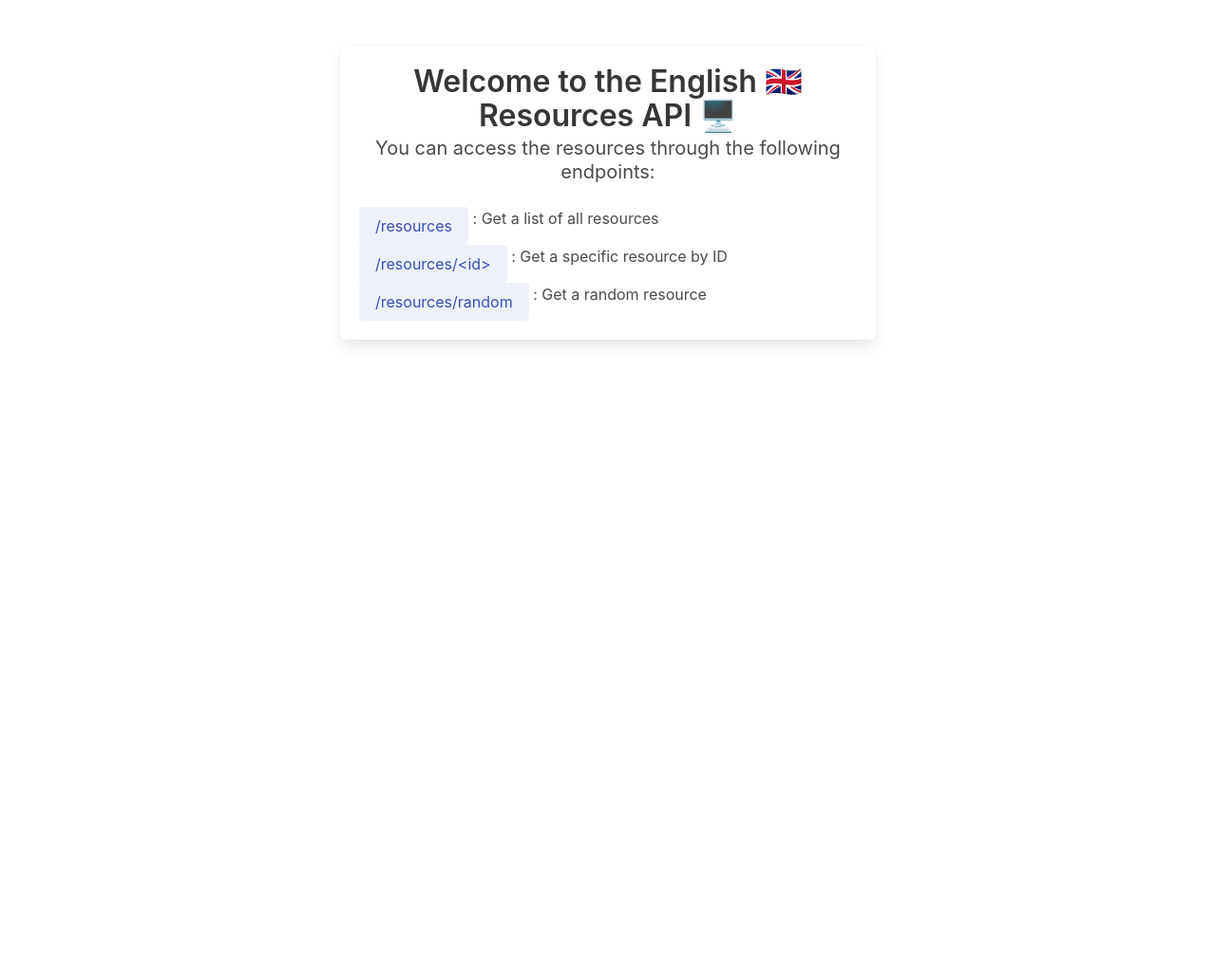
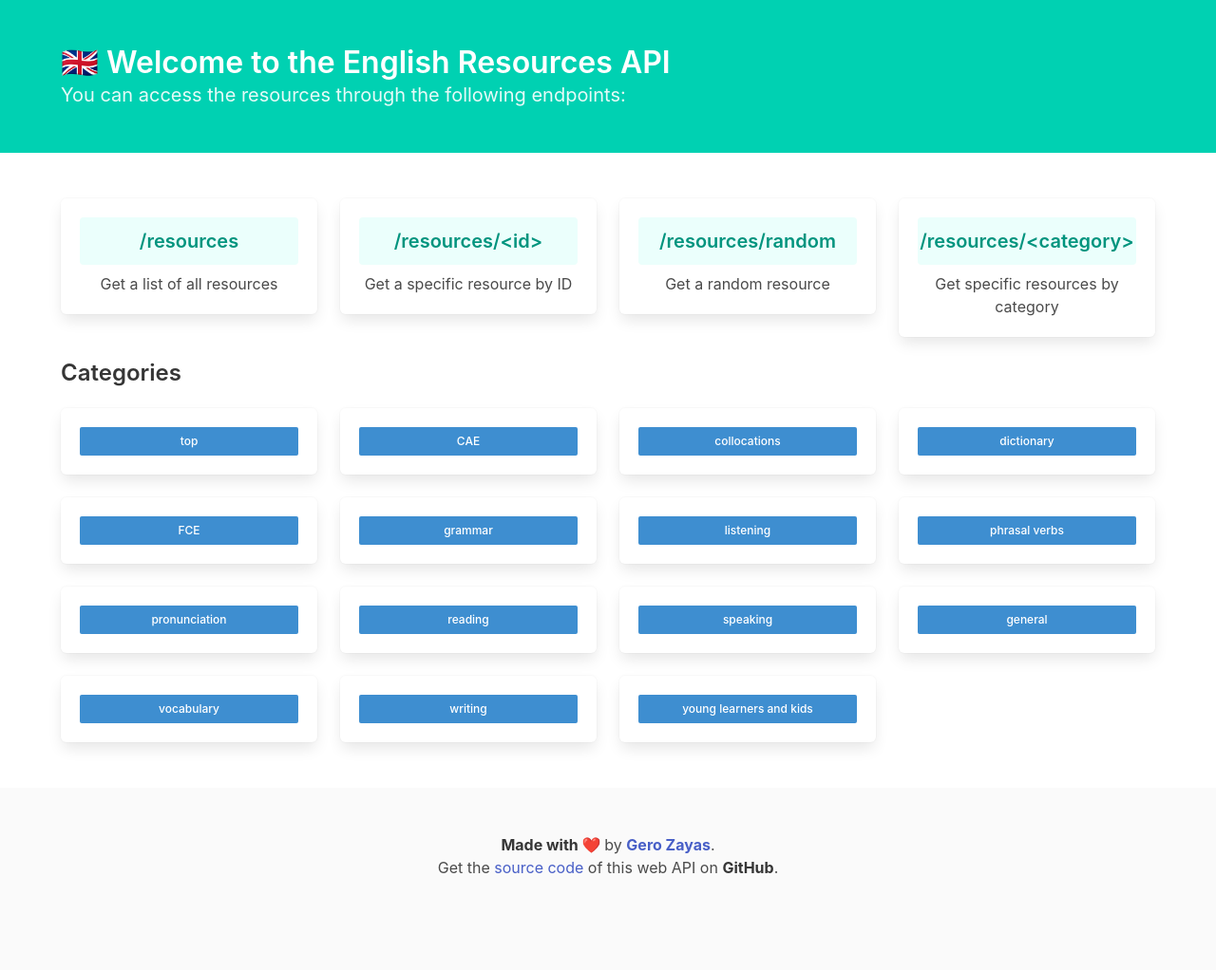
Before and after one commit to GeroZayas/Best-English-Resources-API, a Flask app: page / in a window 1280 px wide. Shown: the whole page at 95% size. Before the commit the page ends 364 px from the top, so only its background shows below. Run offline with Flask 3, Linux system fonts and the light colour scheme.

Commit message:
Add footer and fix endpoints

```diff
--- a/app.py
+++ b/app.py
@@ -45,14 +45,31 @@ class CategoryResource(Resource):
 # Route for the index page
 @app.route("/")
 def index():
-    return render_template("index.html")
+    categories = [
+        "top",
+        "CAE",
+        "collocations",
+        "dictionary",
+        "FCE",
+        "grammar",
+        "listening",
+        "phrasal verbs",
+        "pronunciation",
+        "reading",
+        "speaking",
+        "general",
+        "vocabulary",
+        "writing",
+        "young learners and kids",
+    ]
+    return render_template("index.html", categories=categories)
 
 
 # Add resource routes
 api.add_resource(ResourceList, "/resources")
 api.add_resource(ResourceDetail, "/resources/<int:resource_id>")
 api.add_resource(RandomResource, "/resources/random")
-api.add_resource(CategoryResource, "/resources/category/<string:category>")
+api.add_resource(CategoryResource, "/resources/<string:category>")
 
 # Run the app
 if __name__ == "__main__":
--- a/templates/index.html
+++ b/templates/index.html
@@ -1,5 +1,5 @@
 <!DOCTYPE html>
-<html>
+<html lang="en">
   <head>
     <meta charset="utf-8" />
     <meta http-equiv="X-UA-Compatible" content="IE=edge" />
@@ -15,39 +15,96 @@
     />
   </head>
   <body>
+    <section class="hero is-primary">
+      <div class="hero-body">
+        <div class="container">
+          <h1 class="title has-text-centered-mobile">
+            🇬🇧 Welcome to the English Resources API
+          </h1>
+          <h2 class="subtitle has-text-centered-mobile">
+            You can access the resources through the following endpoints:
+          </h2>
+        </div>
+      </div>
+    </section>
+
     <section class="section">
       <div class="container">
-        <div class="columns is-centered">
-          <div class="column is-half">
-            <div class="box has-text-centered">
-              <h1 class="title">Welcome to the English 🇬🇧 Resources API 🖥️</h1>
-              <p class="subtitle">
-                You can access the resources through the following endpoints:
+        <div class="columns is-multiline">
+          <div class="column is-one-quarter">
+            <div class="box">
+              <a
+                class="button is-medium is-primary is-light is-fullwidth has-text-weight-semibold"
+                href="/resources"
+                >/resources</a
+              >
+              <p class="has-text-centered pt-2">Get a list of all resources</p>
+            </div>
+          </div>
+          <div class="column is-one-quarter">
+            <div class="box">
+              <a
+                class="button is-medium is-primary is-light is-fullwidth has-text-weight-semibold"
+                href="/resources/77"
+                >/resources/&lt;id&gt;</a
+              >
+              <p class="has-text-centered pt-2">
+                Get a specific resource by ID
               </p>
-              <ul class="has-text-left">
-                <li>
-                  <a class="button is-link is-light" href="/resources"
-                    >/resources</a
-                  >
-                  : Get a list of all resources
-                </li>
-                <li>
-                  <a class="button is-link is-light" href="/resources/77"
-                    >/resources/&lt;id&gt;</a
-                  >
-                  : Get a specific resource by ID
-                </li>
-                <li>
-                  <a class="button is-link is-light" href="/resources/random"
-                    >/resources/random</a
-                  >
-                  : Get a random resource
-                </li>
-              </ul>
+            </div>
+          </div>
+          <div class="column is-one-quarter">
+            <div class="box">
+              <a
+                class="button is-medium is-primary is-light is-fullwidth has-text-weight-semibold"
+                href="/resources/random"
+                >/resources/random</a
+              >
+              <p class="has-text-centered pt-2">Get a random resource</p>
+            </div>
+          </div>
+          <div class="column is-one-quarter">
+            <div class="box">
+              <a
+                class="button is-medium is-primary is-light is-fullwidth has-text-weight-semibold"
+                href="/resources/top"
+                >/resources/&lt;category&gt;</a
+              >
+              <p class="has-text-centered pt-2">
+                Get specific resources by category
+              </p>
             </div>
           </div>
         </div>
+
+        <h2 class="title is-4">Categories</h2>
+        <div class="columns is-multiline">
+          {% for category in categories %}
+          <div class="column is-one-quarter">
+            <div class="box has-text-centered">
+              <a
+                class="button is-small is-info is-fullwidth has-text-weight-medium"
+                href="/resources/{{ category | lower }}"
+                >{{ category }}</a
+              >
+            </div>
+          </div>
+          {% endfor %}
+        </div>
       </div>
     </section>
+    <footer class="footer">
+      <div class="content has-text-centered">
+        <p>
+          <strong>Made with ❤️ </strong> by
+          <a href="https://www.gerozayas.com"><strong>Gero Zayas</strong></a
+          >. <br />Get the
+          <a href="https://github.com/GeroZayas/Best-English-Resources-API"
+            >source code</a
+          >
+          of this web API on <strong>GitHub</strong>.
+        </p>
+      </div>
+    </footer>
   </body>
 </html>
```
Also changed, not shown: 1 other file.
